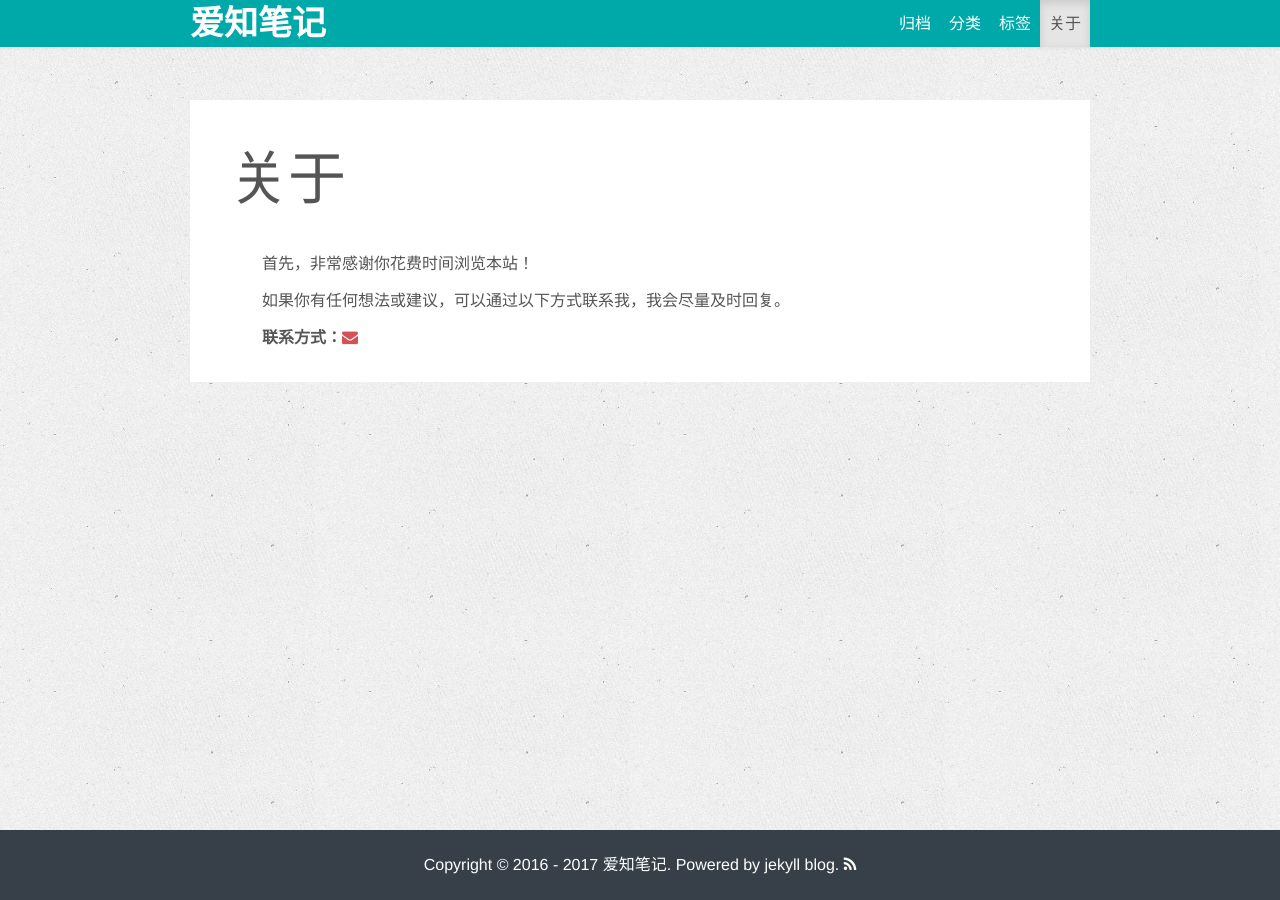
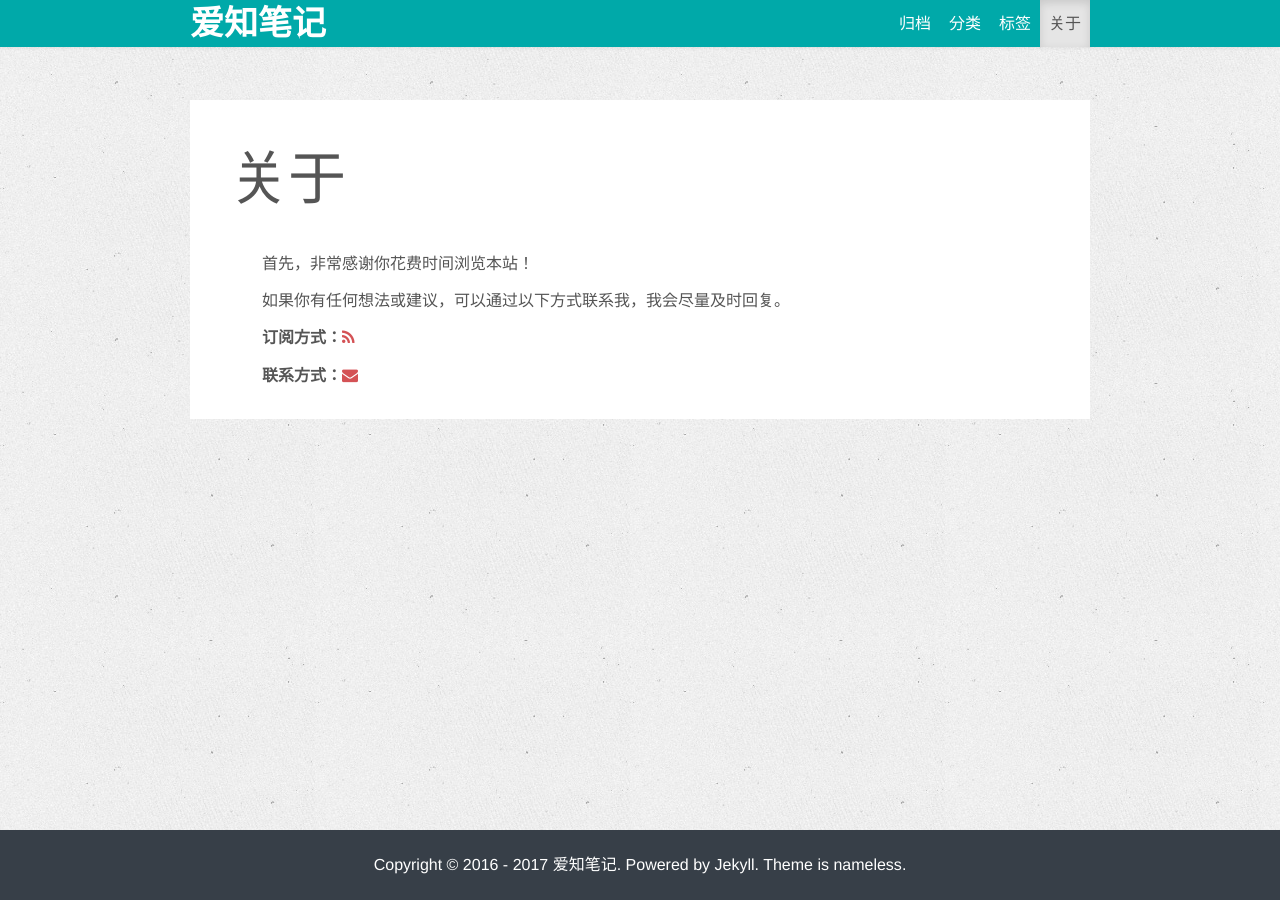
Before and after one commit to zhizheng/zhizheng.github.io, a Jekyll site: the page built from about.html, in a window 1280 px wide. Built offline with Jekyll 4.4.1, drawn with Linux system fonts in a browser that asks for light colours.

Commit message:
Update copyright

```diff
--- a/_includes/themes/twitter/default.html
+++ b/_includes/themes/twitter/default.html
@@ -67,7 +67,7 @@
 	<div class="footer">
 		<div class="container">
 			<div class="row">
-				<p class="copyright text-center">Copyright &copy; 2016 - {{ 'now' | date: "%Y" }} <a href="{{ HOME_PATH }}">{{ site.author.name }}</a>. Powered by <a href="https://github.com/enml/blog/tree/jekyll-blog" target="_blank" rel="nofollow noopener noreferrer">jekyll blog</a>.&nbsp;<a href="{{ BASE_PATH }}/rss.xml" title="订阅"><i class="fa fa-rss"></i></a>
+				<p class="copyright text-center">Copyright &copy; 2016 - {{ 'now' | date: "%Y" }} <a href="{{ HOME_PATH }}">{{ site.author.name }}</a>. Powered by <a href="https://jekyllrb.com/" target="_blank" rel="noopener noreferrer">Jekyll</a>. Theme is <a href="http://enml.github.io/site/" target="_blank" rel="nofollow noopener noreferrer">nameless</a>.
 				</p>
 			</div>
 		</div>
--- a/about.html
+++ b/about.html
@@ -17,6 +17,9 @@ sitemap:
         如果你有任何想法或建议，可以通过以下方式联系我，我会尽量及时回复。
     </p>
     <p>
+        <strong>订阅方式：</strong><a href="{{ BASE_PATH }}/rss.xml" title="订阅"><i class="fa fa-rss"></i></a>
+    </p>
+    <p>
         <strong>联系方式：</strong><a href="mailto:{{ site.author.email }}" title="发邮件"><i class="fa fa-envelope"></i></a>
     </p>
 </div>
```
